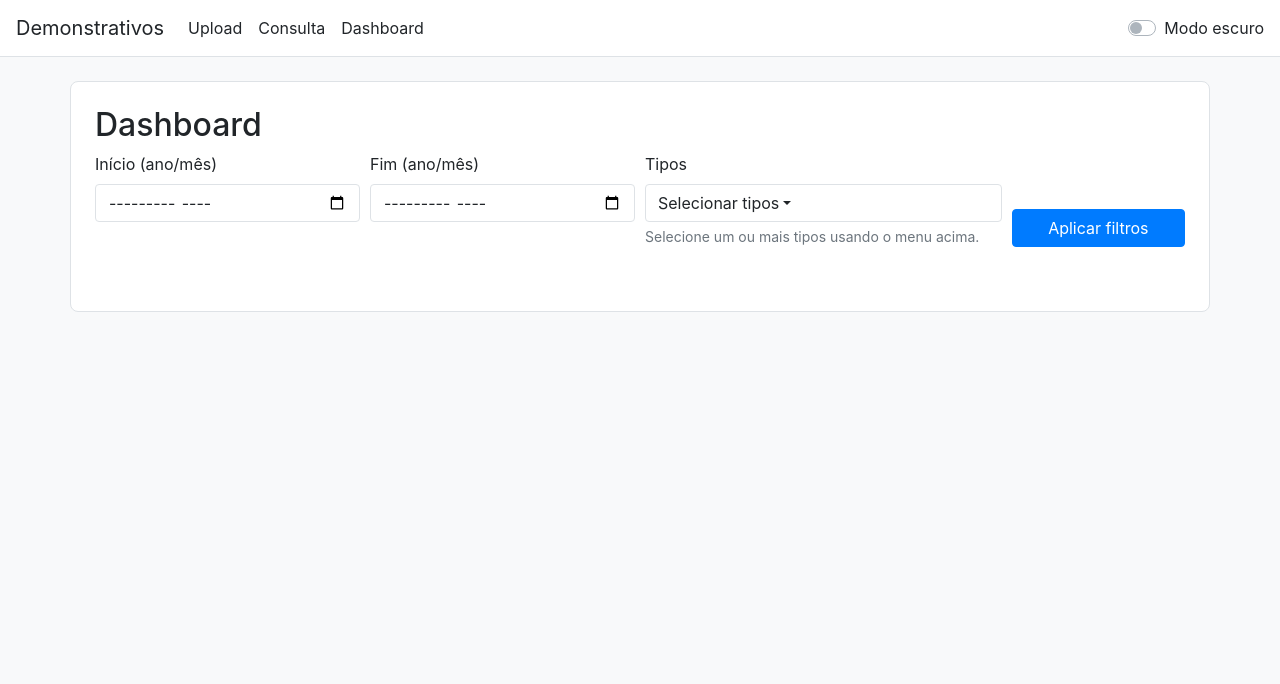
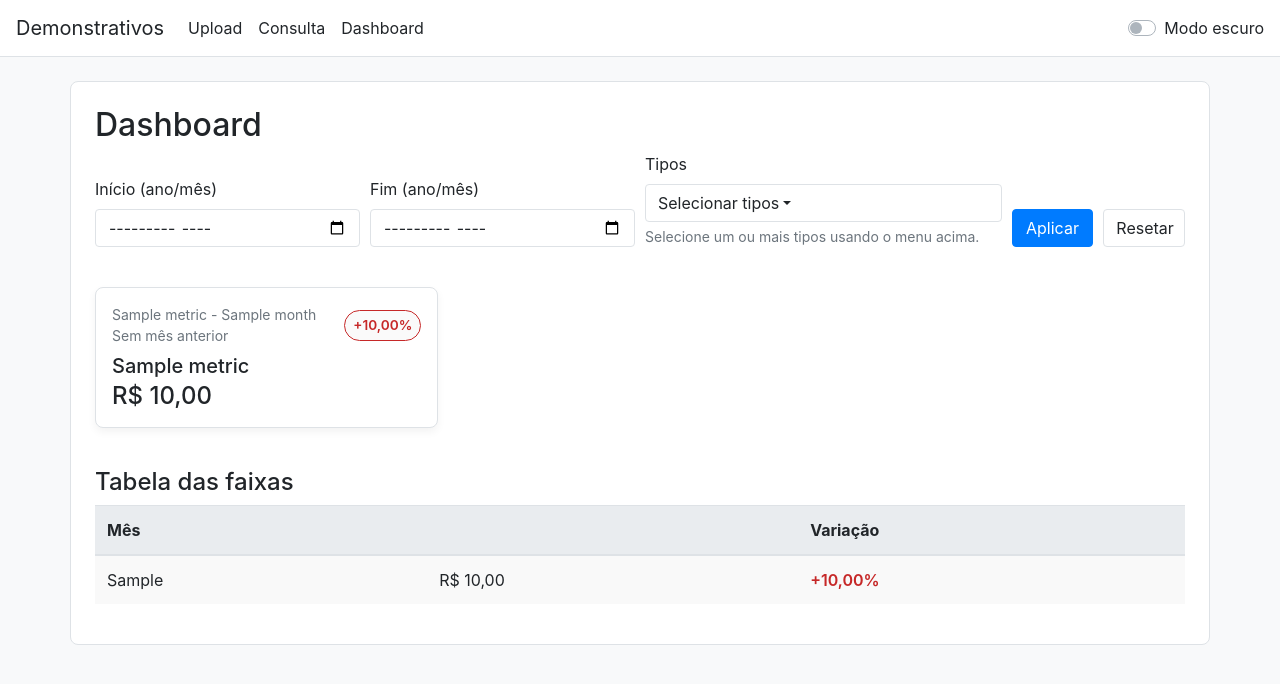
Before and after one commit to GloedenJoao/traking_income2, a FastAPI app: template app/templates/dashboard.html in a window 1280 px wide. Shown: the top 684 px of the page. Run offline with FastAPI, Linux system fonts and the light colour scheme; the template is opened without the code that fills it: most values are stand-ins (such as "Sample title", 1, 10 or a date in 2020); parts of the project's set-up code (start-up, migrations or seed data) failed here and were passed over; some libraries are stand-ins or nearby versions.

Commit message:
Enhance dashboard totals presentation

```diff
--- a/app/app.py
+++ b/app/app.py
@@ -434,7 +434,17 @@
         start_month, end_month = end_month, start_month
 
     series = get_aggregated_series(start_key=start_key, end_key=end_key)
+    def compute_delta(current: Optional[float], previous: Optional[float]):
+        if previous in (None, 0, 0.0) or current is None:
+            return None
+        try:
+            return ((current - previous) / previous) * 100
+        except ZeroDivisionError:
+            return None
+
     graphs_json = None
+    latest_summary = None
+    band_table = []
     if series:
         months = [row['mes_ano'] for row in series]
         prov_series = [row['total_proventos'] for row in series]
@@ -462,9 +472,7 @@
             hover_texts = []
             previous = None
             for month, value in zip(months, values):
-                delta_pct = None
-                if previous not in (None, 0):
-                    delta_pct = ((value - previous) / previous) * 100
+                delta_pct = compute_delta(value, previous)
                 delta_text = '—' if delta_pct is None else f"{delta_pct:+.2f}%".replace('.', ',')
                 hover_texts.append(
                     f"{label} em {month}: {format_currency_brl(value)}<br>Variação mensal: {delta_text}"
@@ -501,6 +509,57 @@
 
         graphs = [fig_history, fig_bands]
         graphs_json = json.dumps(graphs, cls=plotly.utils.PlotlyJSONEncoder)
+
+        latest = series[-1]
+        previous = series[-2] if len(series) > 1 else None
+        latest_summary = {
+            "month": latest['mes_ano'],
+            "previous_month": previous['mes_ano'] if previous else None,
+            "metrics": [
+                {
+                    "key": "total_proventos",
+                    "label": "Total",
+                    "value": latest['total_proventos'],
+                    "delta": compute_delta(latest['total_proventos'], previous['total_proventos'] if previous else None),
+                },
+                {
+                    "key": "total_descontos",
+                    "label": "Descontos",
+                    "value": latest['total_descontos'],
+                    "delta": compute_delta(latest['total_descontos'], previous['total_descontos'] if previous else None),
+                },
+                {
+                    "key": "liquido",
+                    "label": "Líquido",
+                    "value": latest['liquido'],
+                    "delta": compute_delta(latest['liquido'], previous['liquido'] if previous else None),
+                },
+            ],
+        }
+
+        previous_values = None
+        for index, row in enumerate(series):
+            current_values = {
+                'proventos': row['total_proventos'],
+                'descontos': row['total_descontos'],
+                'liquido': row['liquido'],
+            }
+            deltas = {}
+            if previous_values:
+                for key, current in current_values.items():
+                    deltas[key] = compute_delta(current, previous_values.get(key))
+            else:
+                for key in current_values:
+                    deltas[key] = None
+
+            band_table.append(
+                {
+                    'mes_ano': row['mes_ano'],
+                    'values': current_values,
+                    'deltas': deltas,
+                }
+            )
+            previous_values = current_values
     return templates.TemplateResponse(
         'dashboard.html',
         {
@@ -509,6 +568,8 @@
             "start_month": start_month,
             "end_month": end_month,
             "selected_types": selected_types,
+            "latest_summary": latest_summary,
+            "band_table": band_table,
         },
     )
 
--- a/app/templates/dashboard.html
+++ b/app/templates/dashboard.html
@@ -3,7 +3,7 @@
 <h2>Dashboard</h2>
 
 <form class="mb-4" method="get" action="{{ request.url_for('dashboard_totais') }}">
-  <div class="form-row">
+  <div class="form-row align-items-end">
     <div class="form-group col-md-3">
       <label for="start">Início (ano/mês)</label>
       <input type="month" class="form-control" id="start" name="start" value="{{ start_month }}">
@@ -35,11 +35,42 @@
       </div>
       <small class="form-text text-muted">Selecione um ou mais tipos usando o menu acima.</small>
     </div>
-    <div class="form-group col-md-2 align-self-end">
-      <button type="submit" class="btn btn-primary btn-block">Aplicar filtros</button>
+    <div class="form-group col-md-1">
+      <button type="submit" class="btn btn-primary btn-block">Aplicar</button>
+    </div>
+    <div class="form-group col-md-1">
+      <a class="btn btn-outline-secondary btn-block" href="{{ request.url_for('dashboard_totais') }}">Resetar</a>
     </div>
   </div>
 </form>
+
+{% if latest_summary %}
+<div class="row mb-4">
+  {% for metric in latest_summary.metrics %}
+    <div class="col-md-4 mb-3">
+      <div class="summary-card h-100">
+        <div class="d-flex justify-content-between align-items-center mb-2">
+          <div>
+            <p class="small text-muted mb-0">{{ metric.label }} - {{ latest_summary.month }}</p>
+            {% if latest_summary.previous_month %}
+              <p class="small text-muted mb-0">vs {{ latest_summary.previous_month }}</p>
+            {% else %}
+              <p class="small text-muted mb-0">Sem mês anterior</p>
+            {% endif %}
+          </div>
+          {% if metric.delta is not none %}
+            <span class="variation-badge {{ 'variation-positive' if metric.delta >= 0 else 'variation-negative' }}">{{ '{:+.2f}%'.format(metric.delta).replace('.', ',') }}</span>
+          {% else %}
+            <span class="variation-badge variation-neutral">—</span>
+          {% endif %}
+        </div>
+        <h5 class="mb-1">{{ metric.label }}</h5>
+        <p class="h4 mb-0">{{ metric.value | currency_br }}</p>
+      </div>
+    </div>
+  {% endfor %}
+</div>
+{% endif %}
 
 <script>
   (function() {
@@ -99,6 +130,41 @@
       Plotly.newPlot(divId, fig['data'], fig['layout']);
     }
   </script>
+  {% if band_table %}
+    <h4 class="mt-4">Tabela das faixas</h4>
+    <div class="table-responsive">
+      <table class="table table-custom table-striped table-hover">
+        <thead>
+          <tr>
+            <th>Mês</th>
+            {% set label_map = {'proventos': 'Proventos', 'descontos': 'Descontos', 'liquido': 'Líquido'} %}
+            {% for type_key in selected_types %}
+              <th>{{ label_map[type_key] }}</th>
+              <th>Variação</th>
+            {% endfor %}
+          </tr>
+        </thead>
+        <tbody>
+          {% for row in band_table %}
+            <tr>
+              <td>{{ row.mes_ano }}</td>
+              {% for type_key in selected_types %}
+                <td>{{ row.values[type_key] | currency_br }}</td>
+                {% set delta = row.deltas[type_key] %}
+                <td>
+                  {% if delta is not none %}
+                    <span class="variation-text {{ 'variation-positive' if delta >= 0 else 'variation-negative' }}">{{ '{:+.2f}%'.format(delta).replace('.', ',') }}</span>
+                  {% else %}
+                    <span class="text-muted">—</span>
+                  {% endif %}
+                </td>
+              {% endfor %}
+            </tr>
+          {% endfor %}
+        </tbody>
+      </table>
+    </div>
+  {% endif %}
 {% else %}
   <p>Nenhum dado disponível para exibir o dashboard.</p>
 {% endif %}
--- a/app/templates/layout.html
+++ b/app/templates/layout.html
@@ -23,6 +23,9 @@
         --alert-info-border: #b8e0ff;
         --alert-info-text: #0c5460;
         --table-header: #e9ecef;
+        --positive: #2e7d32;
+        --negative: #c62828;
+        --neutral: #6c757d;
       }
 
       body {
@@ -47,6 +50,9 @@
         --alert-info-border: #215578;
         --alert-info-text: #d1e7ff;
         --table-header: #233040;
+        --positive: #81c784;
+        --negative: #ef9a9a;
+        --neutral: #c7ced6;
       }
 
       .navbar {
@@ -232,6 +238,42 @@
         background-color: var(--accent);
         border-color: var(--accent);
       }
+
+      .summary-card {
+        background: var(--surface-color);
+        border: 1px solid var(--border-color);
+        border-radius: 0.5rem;
+        padding: 1rem;
+        box-shadow: 0 0.25rem 0.5rem rgba(0, 0, 0, 0.05);
+      }
+
+      .variation-badge {
+        padding: 0.25rem 0.5rem;
+        border-radius: 999px;
+        font-size: 0.85rem;
+        font-weight: 600;
+        border: 1px solid var(--border-color);
+        background: rgba(0, 0, 0, 0.02);
+      }
+
+      .variation-positive {
+        color: var(--positive);
+        border-color: var(--positive);
+      }
+
+      .variation-negative {
+        color: var(--negative);
+        border-color: var(--negative);
+      }
+
+      .variation-neutral {
+        color: var(--neutral);
+        border-color: var(--border-color);
+      }
+
+      .variation-text {
+        font-weight: 600;
+      }
     </style>
   </head>
   <body>
```
